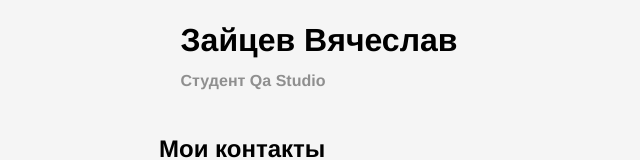
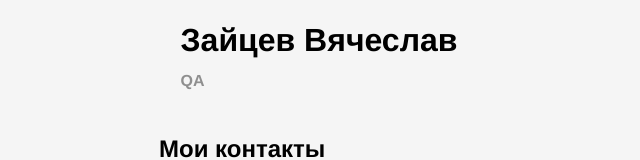
Before and after one commit to Slava90903/-HTML-CSS, a plain HTML site: page cv_studio-main/cv_studio-main/index.html in a window 1280 px wide. Shown: the part 253-413 px from the top of the page, without its empty margins (321-961 px from the left). Drawn offline with Linux system fonts and the light colour scheme.

```diff
--- a/cv_studio-main/cv_studio-main/index.html
+++ b/cv_studio-main/cv_studio-main/index.html
@@ -12,7 +12,7 @@
     <header class="header">
       <img src="./avatar.png" alt="avatar" class="header__avatar" height="200px" width="200px">
       <h1 class="header__title">Зайцев Вячеслав</h1>
-      <h3 class="header__subtitle">Студент Qa Studio</h3>
+      <h3 class="header__subtitle"> QA</h3>
     </header>
     <main>
       <section class="links">
```
